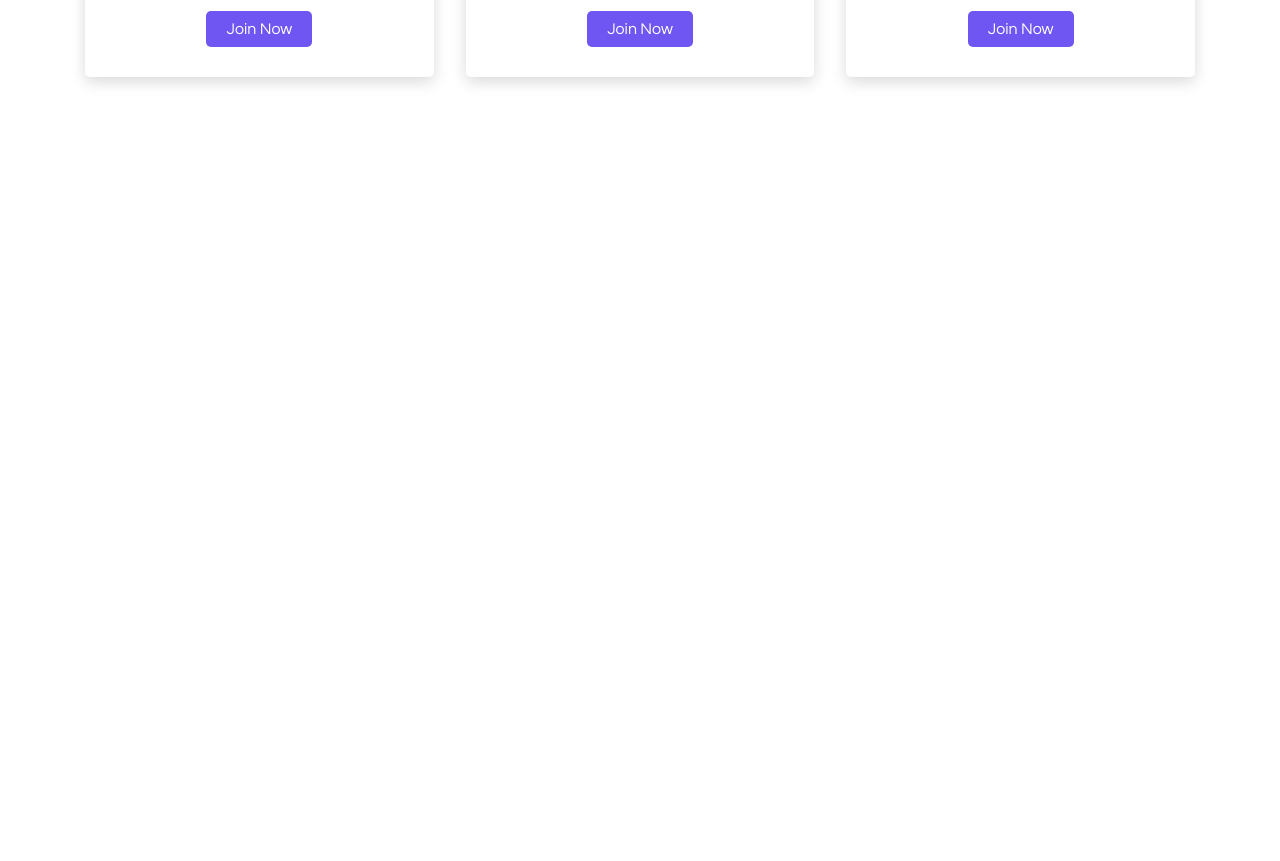
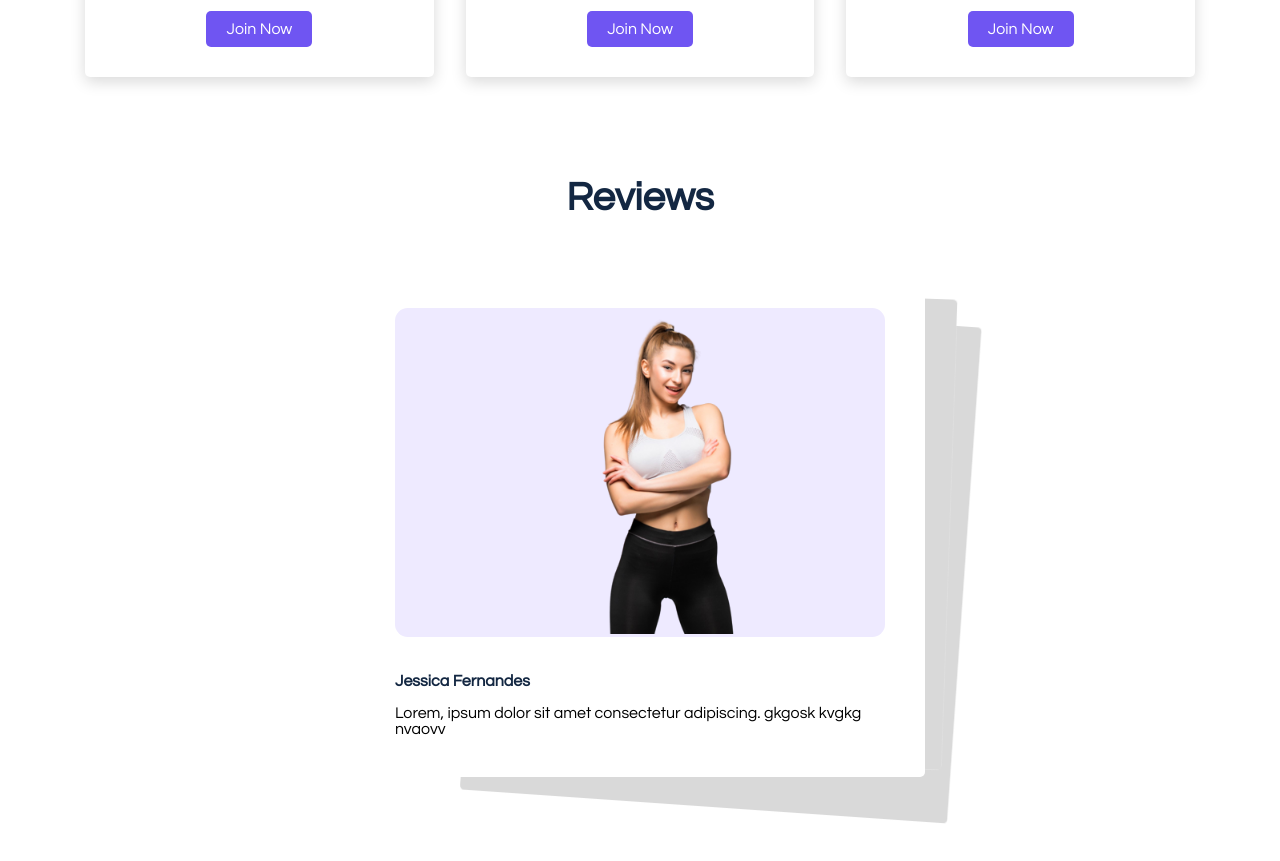
Before and after one commit to KINYENJE/gym-react-app, a React (Create React App) app: page / in a window 1280 px wide. Shown: the part 2400-3261 px from the top of the page. Before the commit the page ends 2527 px from the top, so only its background shows below. Built offline with nearby package versions, Linux system fonts and the light colour scheme.

Commit message:
reviews commit

```diff
--- a/package.json
+++ b/package.json
@@ -10,6 +10,7 @@
     "react-dom": "^18.2.0",
     "react-scripts": "5.0.1",
     "remixicon": "^2.5.0",
+    "swiper": "^9.1.1",
     "web-vitals": "^2.1.4"
   },
   "scripts": {
--- a/src/App.js
+++ b/src/App.js
@@ -5,6 +5,7 @@ import Exercises from './components/UI/Exercises';
 import Hero from './components/UI/Hero';
 import Pricing from './components/UI/Pricing';
 import Start from './components/UI/Start';
+import Testimonial from './components/UI/Testimonial';
 
 function App() {
   return (
@@ -14,6 +15,7 @@ function App() {
       <Exercises />
       <Start />
       <Pricing />
+      <Testimonial />
 
     </>
     // <div className="App">
--- /dev/null
+++ b/src/components/UI/Testimonial.jsx
@@ -0,0 +1,74 @@
+import React from 'react'
+import '../../styles/testimonial.css'
+
+// Import Swiper React components
+import { Swiper, SwiperSlide } from "swiper/react";
+
+// Import Swiper styles
+import "swiper/css";
+import "swiper/css/effect-cards";
+
+
+// import required modules
+import { EffectCards } from "swiper";
+
+import person01 from '../../assets/img/avatar01.png'
+import person02 from '../../assets/img/avatar02.png'
+import person03 from '../../assets/img/avatar03.jpg'
+
+export default function Testimonial() {
+  return (
+    <>
+      <section>
+        <div className="container sliders">
+            <h2 className="section_title">
+                Reviews
+            </h2>
+        <Swiper
+        effect={"cards"}
+        grabCursor={true}
+        modules={[EffectCards]}
+        className="mySwiper"
+      >
+        <SwiperSlide>
+            <div className="slide_item">
+                <div className="slide_img-01">
+                    <img src={person01} alt="" />
+                </div>
+
+                <h4>Jessica Fernandes</h4>
+                <p>Lorem, ipsum dolor sit amet consectetur adipiscing.
+                    gkgosk kvgkg nvaovv
+                </p>
+            </div>
+        </SwiperSlide>
+        <SwiperSlide>
+        <div className="slide_item">
+                <div className="slide_img-02">
+                    <img src={person02} alt="" />
+                </div>
+
+                <h4>Jessica Fernandes</h4>
+                <p>Lorem, ipsum dolor sit amet consectetur adipiscing.
+                    gkgosk kvgkg nvaovv
+                </p>
+            </div>
+        </SwiperSlide>
+        <SwiperSlide>
+            <div className="slide_item">
+                    <div className="slide_img-03">
+                        <img src={person03} alt="" />
+                    </div>
+
+                    <h4>Jessica Fernandes</h4>
+                    <p>Lorem, ipsum dolor sit amet consectetur adipiscing.
+                        gkgosk kvgkg nvaovv
+                    </p>
+                </div>
+        </SwiperSlide>
+      </Swiper>
+        </div>
+      </section>
+    </>
+  );
+}
--- /dev/null
+++ b/src/styles/testimonial.css
@@ -0,0 +1,54 @@
+.sliders{
+    width: 600px;
+}
+
+.swiper-slide{
+    background: #fff;
+    padding: 40px;
+    border-radius: 5px;
+}
+
+.slide_img-01 img,
+.slide_img-02 img,
+.slide_img-03 img {
+    width: 100%;
+}
+
+.slide_img-01{
+    background: #eeeaff;
+}
+.slide_img-02{
+    background: #d3cef2;
+}
+
+.slide_img-03{
+    background: rgba(141, 141, 235, 1) 85%;
+}
+
+.slide_img-01,
+.slide_img-02,
+.slide_img-03 {
+    border-radius: .8rem;
+    margin-bottom: 30px;
+    width: 100%;
+}
+
+.slide_item h4{
+    margin-bottom: 10px;
+    color: var(--heading-color);
+    line-height: 28px;
+}
+
+.sliders h2{
+    font-size: 2.5rem;
+    margin-bottom: 50px;
+    text-align: center;
+}
+
+.slide_img-03 img {
+    width: 100%;
+    height: 25rem;
+    display: flex;
+    align-items: center;
+    justify-content: center;
+}
```
Also changed, not shown: src/assets/img/avatar03.jpg (added), 1 other file (tests, documents, lock files or other folders).
